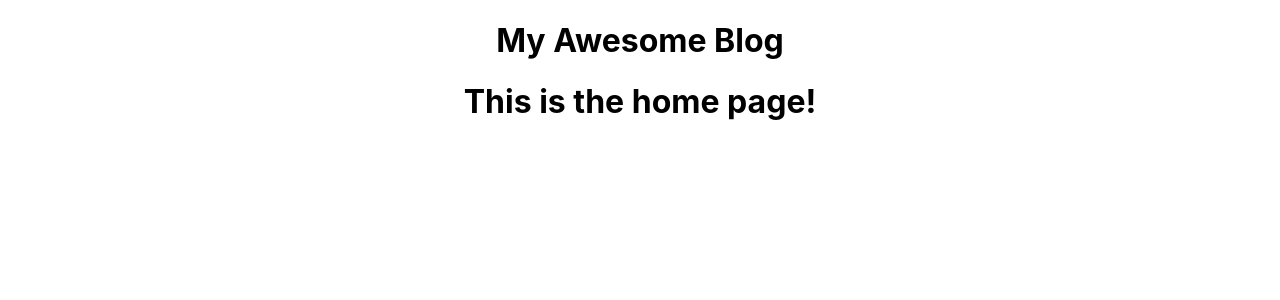
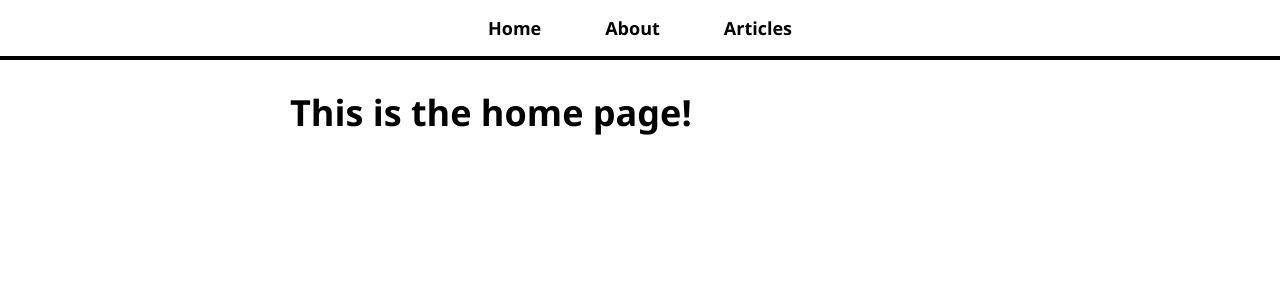
Before and after one commit to ccasti26/REACT-APP-BLOG, a React (Create React App) app in the folder my-blog/: page / in a window 1280 px wide. Shown: the top 300 px of the page. Built offline with nearby package versions, Linux system fonts and the light colour scheme.

Commit message:
Added NavBar and Styling

```diff
--- a/my-blog/src/App.css
+++ b/my-blog/src/App.css
@@ -1,38 +1,102 @@
-.App {
-  text-align: center;
+body {
+  font-family: 'Segoe UI', Tahoma, Geneva, Verdana, sans-serif;
+  font-size: 18px;
 }
 
-.App-logo {
-  height: 40vmin;
-  pointer-events: none;
+button {
+  padding: 16px;
+  font-family: 'Segoe UI', Tahoma, Geneva, Verdana, sans-serif;
+  font-size: 16px;
+  background-color: black;
+  color: white;
+  border-radius: 8px;
+  cursor: pointer;
 }
 
-@media (prefers-reduced-motion: no-preference) {
-  .App-logo {
-    animation: App-logo-spin infinite 20s linear;
-  }
+h3, h4 {
+  margin-bottom: 0;
 }
 
-.App-header {
-  background-color: #282c34;
-  min-height: 100vh;
-  display: flex;
-  flex-direction: column;
-  align-items: center;
-  justify-content: center;
-  font-size: calc(10px + 2vmin);
+nav {
+  border-bottom: 4px solid black;
+  text-align: center;
+  position: fixed;
+  top: 0;
+  width: 100%;
+  background: white;
+}
+
+nav ul {
+  list-style-type: none;
+  margin: 0;
+  padding: 0;
+}
+
+nav li {
+  display: inline-block;
+  padding-top: 16px;
+  padding-bottom: 16px;
+}
+
+nav a {
+  text-decoration: none;
+  color: black;
+  font-weight: bold;
+  padding: 16px 32px;
+}
+
+nav a:hover {
+  background: black;
   color: white;
 }
 
-.App-link {
-  color: #61dafb;
+#page-body {
+  max-width: 700px;
+  margin: auto;
+  padding-top: 64px;
 }
 
-@keyframes App-logo-spin {
-  from {
-    transform: rotate(0deg);
-  }
-  to {
-    transform: rotate(360deg);
-  }
+.article-list-item {
+  text-decoration: none;
+  color: black;
+  padding: 16px 0 0 0;
 }
+
+.article-list-item p {
+  padding-bottom: 32px;
+  border-bottom: 2px solid black;
+}
+
+#add-comment-form {
+  border-bottom: 2px solid black;
+  padding: 16px;
+}
+
+#add-comment-form h3 {
+  margin-bottom: 16px;
+}
+
+#add-comment-form input, textarea {
+  display: block;
+  width: 300px;
+  padding: 8px;
+  border-radius: 8px;
+  font-family: 'Segoe UI', Tahoma, Geneva, Verdana, sans-serif;
+  font-size: 18px;
+  border: 2px solid black;
+  margin-bottom: 16px;
+}
+
+#add-comment-form button {
+  width: 320px;
+}
+
+#upvotes-section button, p {
+  display: inline-block;
+  margin-right: 16px;
+}
+
+.comment {
+  border-bottom: 2px solid black;
+  padding: 16px;
+}
--- a/my-blog/src/App.js
+++ b/my-blog/src/App.js
@@ -1,5 +1,6 @@
 import './App.css';
 import { BrowserRouter, Routes, Route } from 'react-router-dom';
+import NavBar from './Navbar';
 import HomePage from './pages/HomePage';
 import AboutPage from './pages/AboutPage';
 import ArticlesListPage from './pages/ArticlesListPage';
@@ -9,7 +10,7 @@ function App() {
   return (
     <BrowserRouter>
       <div className="App">
-        <h1>My Awesome Blog</h1>
+        <NavBar/>
         <div id="page-body">
           <Routes>
             <Route path="/" element={<HomePage />} />
--- /dev/null
+++ b/my-blog/src/Navbar.js
@@ -0,0 +1,23 @@
+import { Link } from "react-router-dom";
+
+const NavBar = () => {
+    return (
+        <nav>
+            <ul>
+                <li>
+                    <Link to="/">Home</Link>
+                </li>
+                <li>
+                    <Link to="/about">About</Link>
+                </li>
+                <li>
+                    <Link to="/articles">Articles</Link>
+                </li>
+
+            </ul>
+        </nav>
+
+    )
+}
+
+export default NavBar;
```
